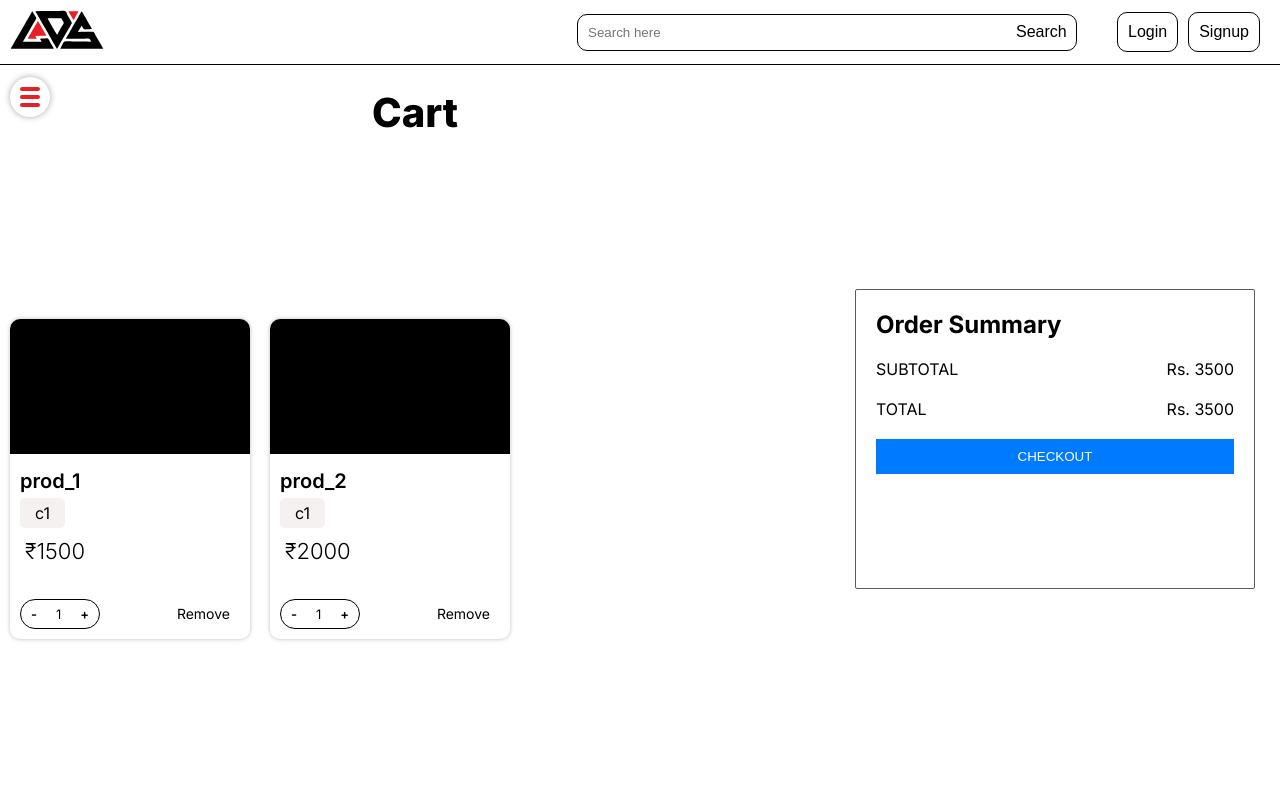
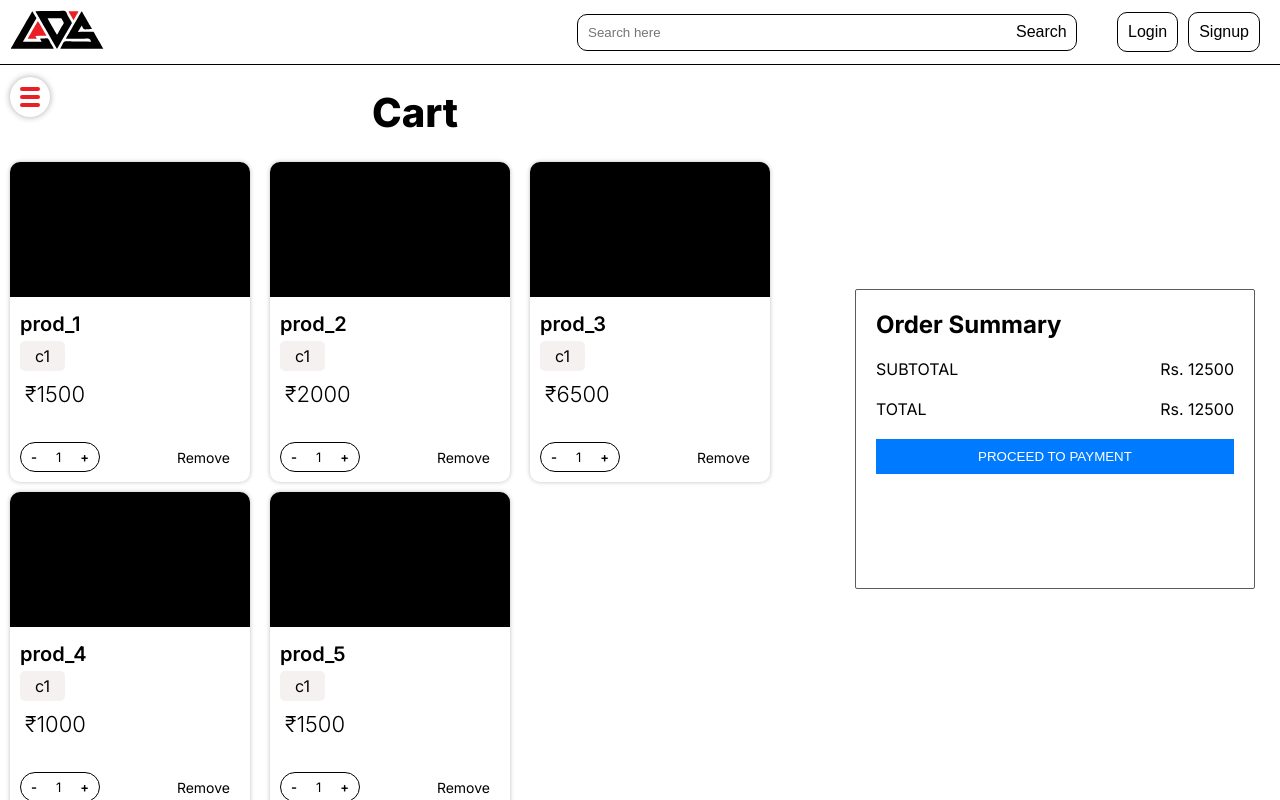
Before and after one commit to AnkushS27/lds-sports-ecommerce, a Next.js app: page /cart in a window 1280 px wide. Built offline with nearby package versions, Linux system fonts and the light colour scheme; no server answers.

Commit message:
minor change

```diff
--- a/src/app/cart/page.tsx
+++ b/src/app/cart/page.tsx
@@ -31,6 +31,9 @@ export default function Cart() {
     // Initial list of products, replace this with your actual data
     { name: "prod_1", company: "c1", pid: "001", price: "₹1500", stock: "50" },
     { name: "prod_2", company: "c1", pid: "002", price: "₹2000", stock: "30" },
+    { name: "prod_3", company: "c1", pid: "003", price: "₹6500", stock: "30" },
+    { name: "prod_4", company: "c1", pid: "004", price: "₹1000", stock: "30" },
+    { name: "prod_5", company: "c1", pid: "005", price: "₹1500", stock: "30" },
     // ... add more products as needed
   ]);
 
@@ -91,7 +94,7 @@ export default function Cart() {
               <span>TOTAL</span>
               <span>Rs. {calculateSubtotal()}</span>
             </div>
-            <button className={styles.checkoutButton}>CHECKOUT</button>
+            <button className={styles.checkoutButton}>PROCEED TO PAYMENT</button>
           </div>
         </div>
       </div>
```
